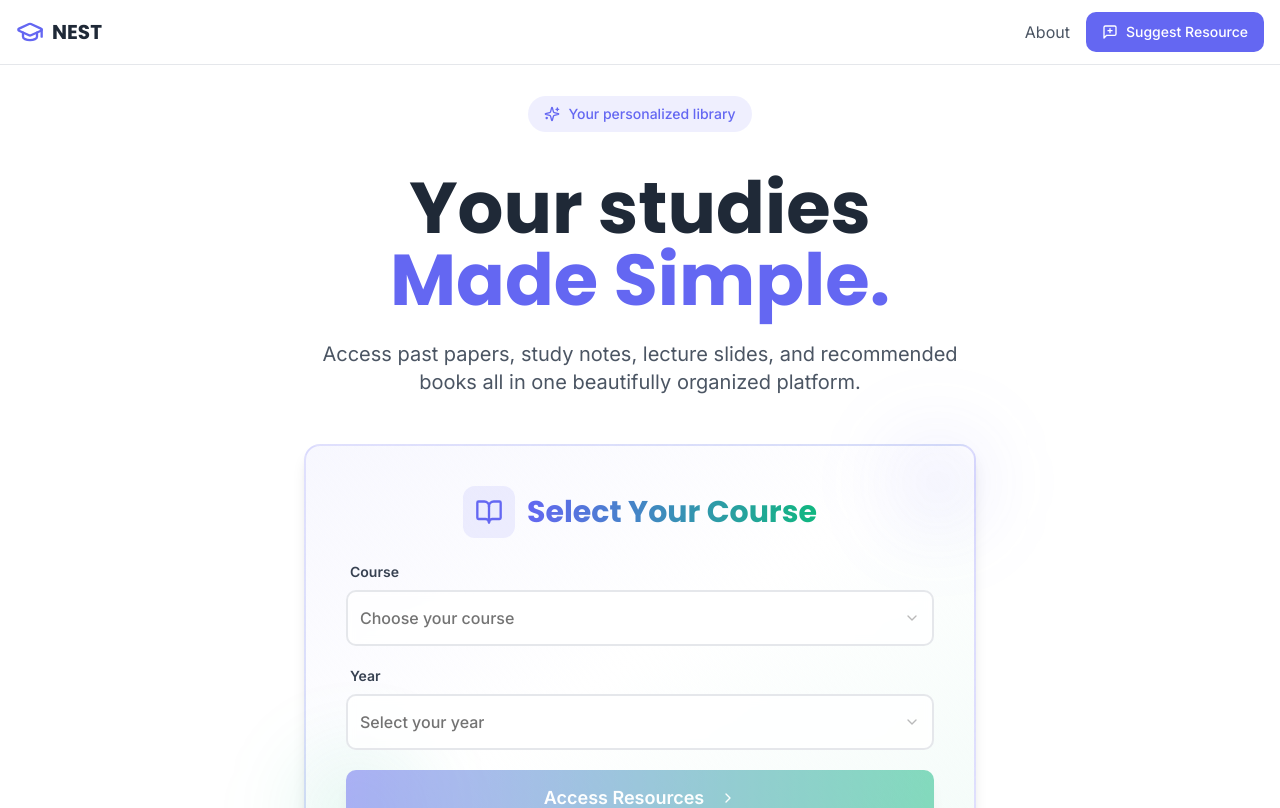
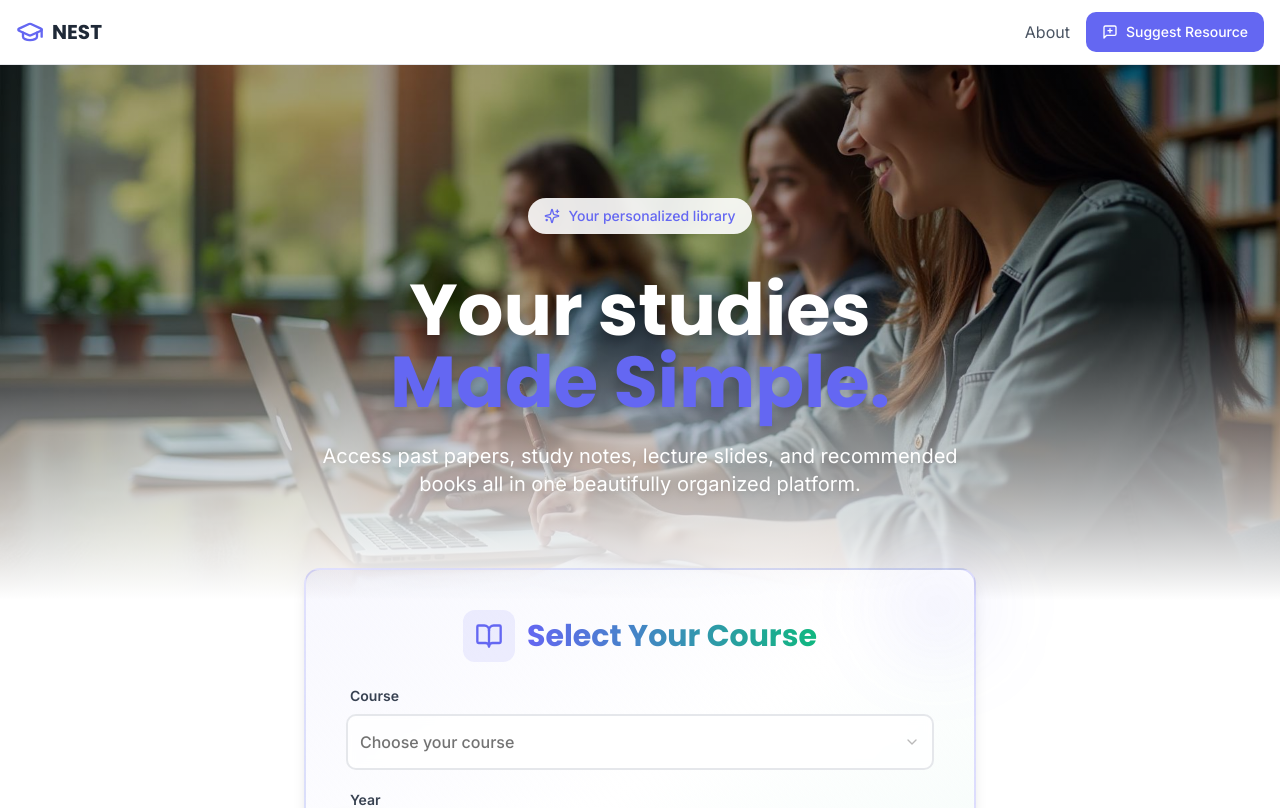
Before and after one commit to neville03/neville-resource-nest, a React (Vite) app: page / in a window 1280 px wide. Shown: the top 808 px of the page. Built offline with nearby package versions, Linux system fonts and the light colour scheme; the HTML template or start-up script is replaced by a standard one.

Commit message:
Add hero image to platform

```diff
--- a/src/pages/Index.tsx
+++ b/src/pages/Index.tsx
@@ -2,35 +2,51 @@ import { Header } from "@/components/layout/Header";
 import { Footer } from "@/components/layout/Footer";
 import { CourseSelector } from "@/components/home/CourseSelector";
 import { Sparkles, Zap, Globe } from "lucide-react";
+import heroImage from "@/assets/hero-image.jpg";
 
 const Index = () => {
   return (
     <div className="min-h-screen bg-white">
       <Header />
 
-      <main className="relative pt-24 px-4">
-        <div className="container mx-auto max-w-6xl">
-          {/* Hero Section */}
-          <div className="text-center mb-12 space-y-6 animate-fade-in">
-            <div className="inline-flex items-center gap-2 px-4 py-2 bg-primary/10 rounded-full mb-4">
+      <main className="relative">
+        {/* Hero Image Section */}
+        <div className="relative h-[600px] overflow-hidden">
+          <img
+            src={heroImage}
+            alt="Students studying together in modern library"
+            className="w-full h-full object-cover"
+          />
+          <div className="absolute inset-0 bg-gradient-to-b from-black/40 via-black/30 to-white"></div>
+
+          {/* Hero Content Overlay */}
+          <div className="absolute inset-0 flex items-center justify-center pt-24">
+            <div className="container mx-auto max-w-6xl px-4">
+              <div className="text-center space-y-6 animate-fade-in">
+                <div className="inline-flex items-center gap-2 px-4 py-2 bg-white/90 backdrop-blur-sm rounded-full mb-4">
                   <Sparkles className="w-4 h-4 text-primary" />
                   <span className="text-sm font-medium text-primary">Your personalized library</span>
                 </div>
 
                 <h1 className="text-4xl sm:text-5xl md:text-7xl font-bold font-heading">
-              <span className="text-gray-800">Your studies</span>
+                  <span className="text-white drop-shadow-lg">Your studies</span>
                   <br />
-              <span className="text-primary">Made Simple.</span>
+                  <span className="text-primary drop-shadow-lg">Made Simple.</span>
                 </h1>
 
-            <p className="text-lg sm:text-xl text-gray-600 max-w-2xl mx-auto px-4">
+                <p className="text-lg sm:text-xl text-white drop-shadow-md max-w-2xl mx-auto px-4">
                   Access past papers, study notes, lecture slides, and recommended books
                   all in one beautifully organized platform.
                 </p>
               </div>
+            </div>
+          </div>
+        </div>
+
+        <div className="container mx-auto max-w-6xl px-4 -mt-8">
 
           {/* Course Selector */}
-          <div className="flex justify-center mb-16 px-4">
+          <div className="flex justify-center mb-16">
             <div className="w-full max-w-2xl">
               <CourseSelector />
             </div>
```
Also changed, not shown: src/assets/hero-image.jpg (added). Lines whose indentation alone changed are shown as unchanged.
